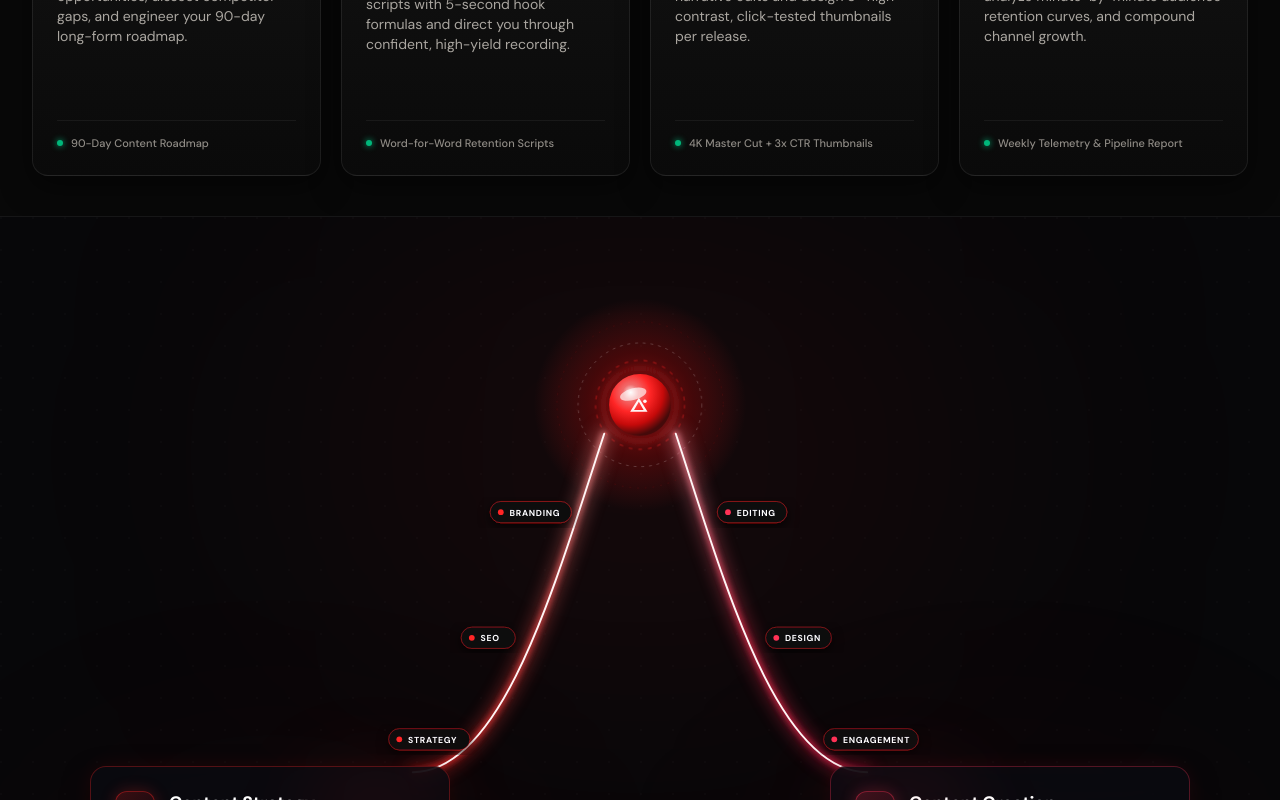
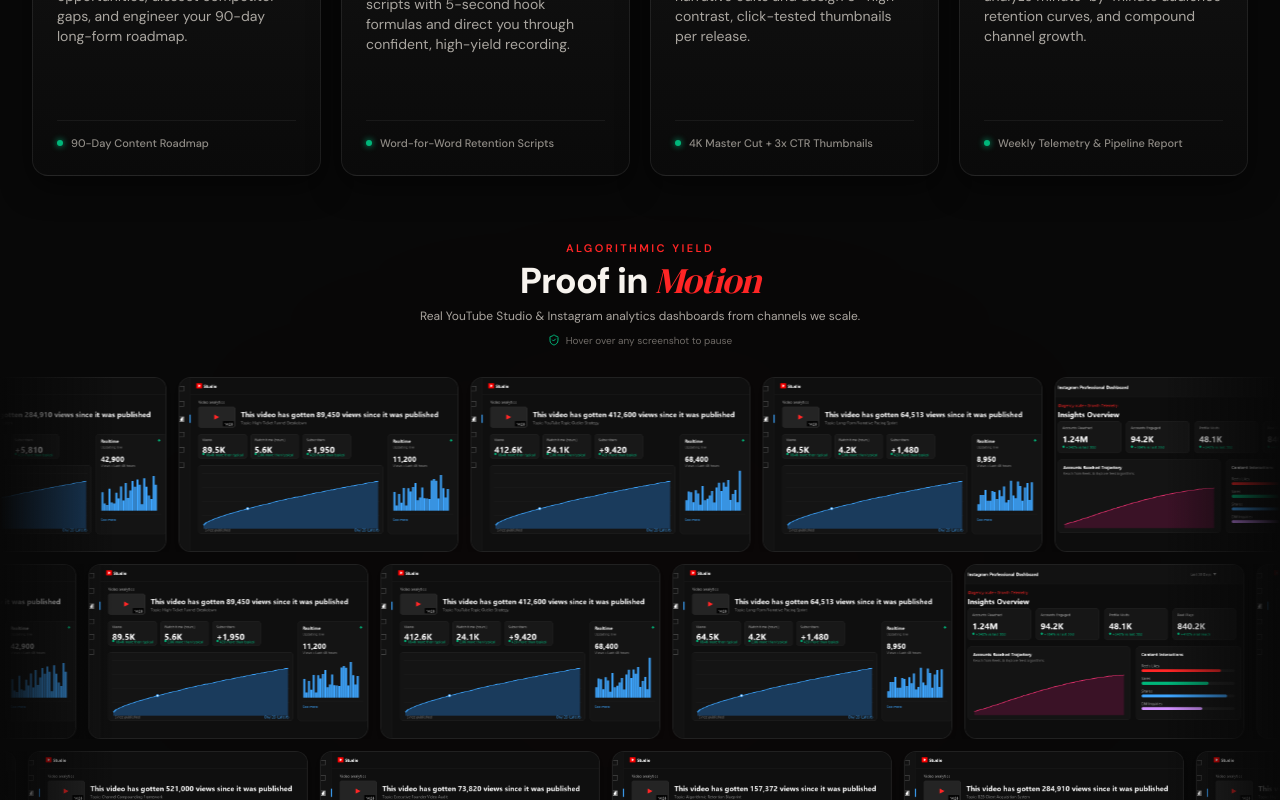
Before and after one commit to RITIKSINGH-DEOS/YouTooGrow, a Next.js app: page / in a window 1280 px wide. Shown: the part 2000-2800 px from the top of the page. Built offline with nearby package versions, Linux system fonts and the light colour scheme.

Commit message:
refactor(layout): replace booking cta section with animated growth convergence engine at page bottom

```diff
--- a/src/app/page.tsx
+++ b/src/app/page.tsx
@@ -2,11 +2,10 @@ import { HeroSection } from "@/components/hero/hero-section";
 import { PlatformLogos } from "@/components/trust/platform-logos";
 import { QualificationQuiz } from "@/components/qualification/qualification-quiz";
 import { ProcessSection } from "@/components/workflow/process-section";
-import { GrowthConvergence } from "@/components/growth-convergence/growth-convergence";
 import { ProofInMotion } from "@/components/proof/proof-in-motion";
 import { CaseStudiesSection } from "@/components/case-studies/case-studies";
 import { TestimonialsSection } from "@/components/testimonials/testimonials";
-import { BookingCTA } from "@/components/contact/booking-cta";
+import { GrowthConvergence } from "@/components/growth-convergence/growth-convergence";
 import { Footer } from "@/components/navigation/footer";
 
 export default function HomePage() {
@@ -25,23 +24,20 @@ export default function HomePage() {
         {/* 4. The Process: You Record. We Handle Everything Else. (YouTube & Instagram) */}
         <ProcessSection />
 
-        {/* 5. Animated Growth Visualization (Content Strategy + Creation = Exponential Growth) */}
-        <GrowthConvergence />
-
-        {/* 6. Proof in Motion (Wall of Wins Infinite Marquee) */}
+        {/* 5. Proof in Motion (Wall of Wins Infinite Marquee) */}
         <ProofInMotion />
 
-        {/* 7. Case Studies Section */}
+        {/* 6. Case Studies Section */}
         <CaseStudiesSection />
 
-        {/* 8. Testimonials Section */}
+        {/* 7. Testimonials Section */}
         <TestimonialsSection />
 
-        {/* 9. Final CTA & Lead Booking */}
-        <BookingCTA />
+        {/* 8. Animated Growth Convergence Engine (Replaces Final CTA) */}
+        <GrowthConvergence />
       </main>
 
-      {/* 10. Footer */}
+      {/* 9. Footer */}
       <Footer />
     </div>
   );
--- a/src/components/growth-convergence/growth-convergence.tsx
+++ b/src/components/growth-convergence/growth-convergence.tsx
@@ -87,7 +87,7 @@ export function GrowthConvergence() {
     <section
       ref={sectionRef}
       className="relative bg-[#070709] py-16 md:py-24 overflow-hidden border-t border-white/[0.06] select-none"
-      id="growth-engine"
+      id="contact"
       aria-label="YouTooGrow Content Growth Engine"
     >
       {/* Background Ambience & Lighting - Brand Red & White Theme */}
```
